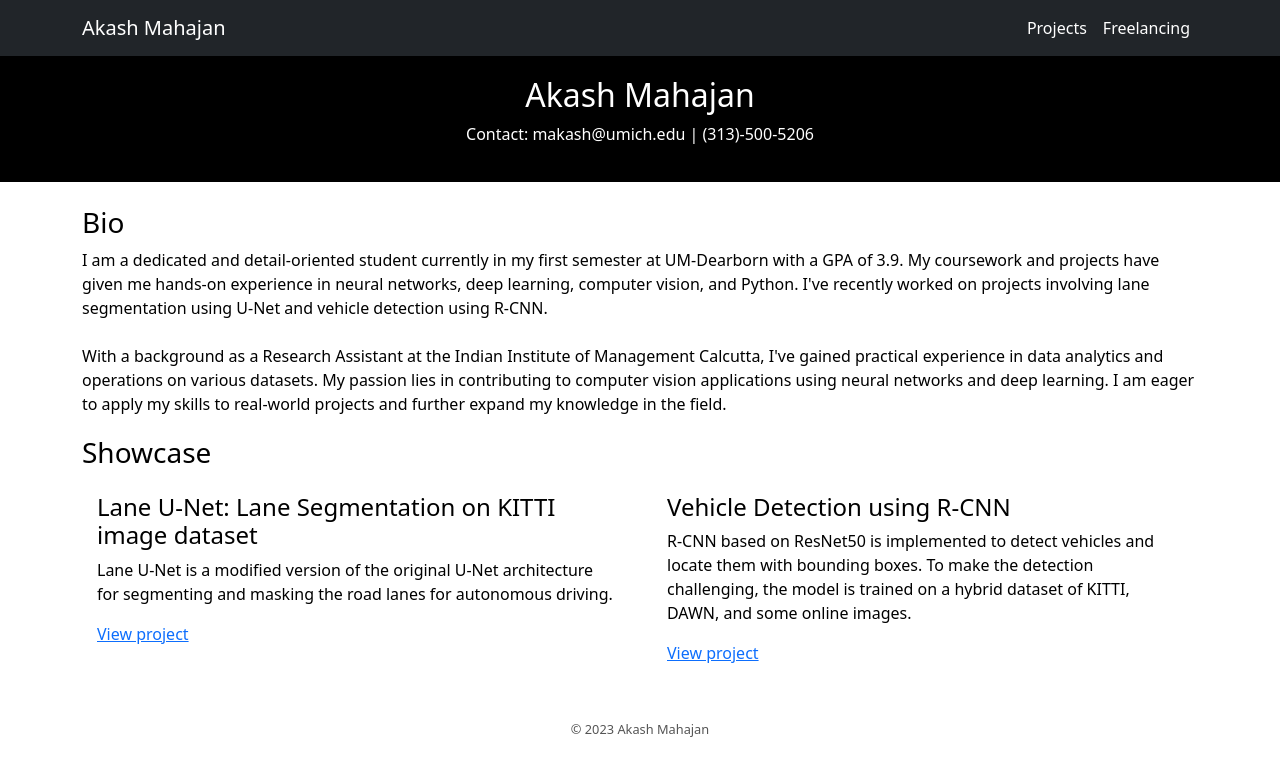
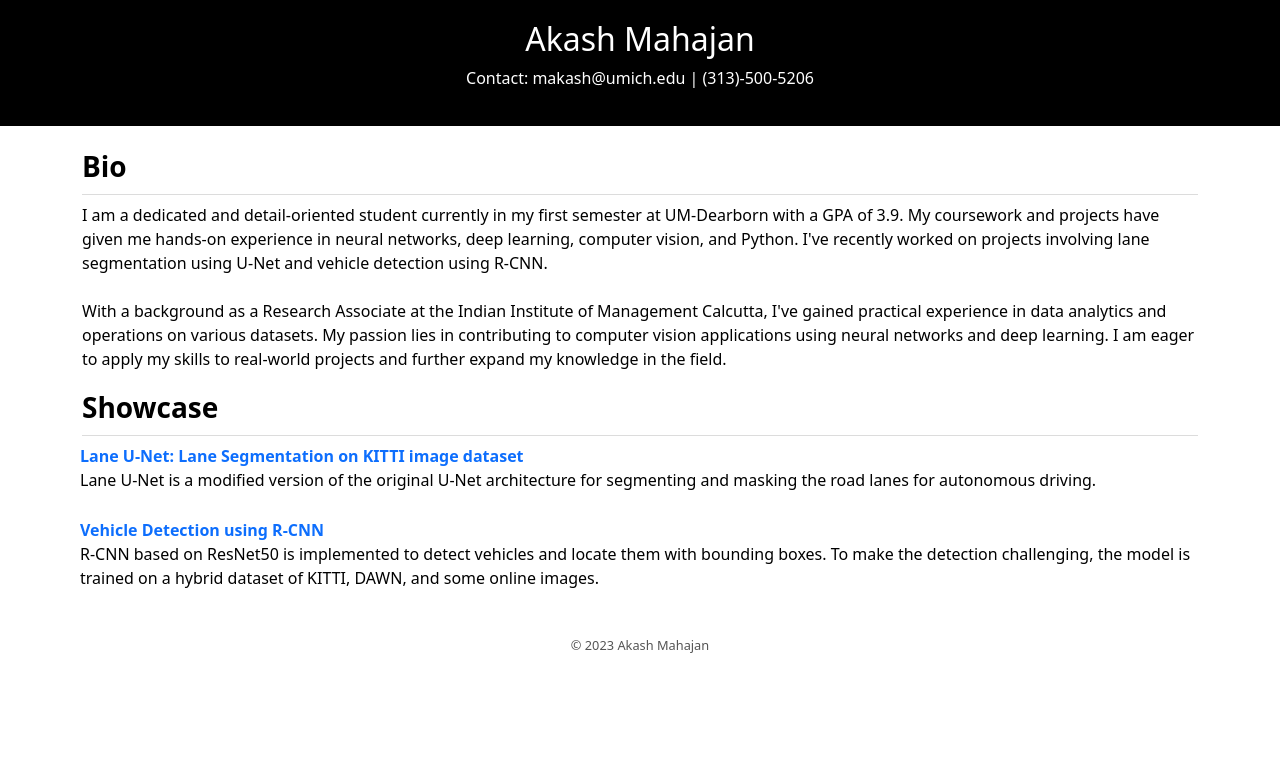
Before and after one commit to punarvas/portfolio, a plain HTML site: page index.html in a window 1280 px wide. Drawn offline with nearby package versions, Linux system fonts and the light colour scheme.

Commit message:
Edit sections

```diff
--- a/index.html
+++ b/index.html
@@ -30,8 +30,19 @@
         .project-card {
             border: 0px solid #555555;
             border-radius: 8px;
-            padding: 15px;
-            margin-bottom: 20px;
+            padding-bottom: 0px;
+            padding-left: 10px;
+            margin-bottom: 10px;
+        }
+
+        h3 {
+            font-weight: bold;
+            border-bottom: 1px solid gainsboro;
+            padding-bottom: 10px;
+        }
+
+        a {
+            text-decoration: none;
         }
 
         .skills {
@@ -70,29 +81,6 @@
 </head>
 
 <body>
-
-    <!-- Navigation Bar -->
-    <nav class="navbar navbar-expand-lg navbar-dark bg-dark">
-        <div class="container">
-            <a class="navbar-brand" href="#">Akash Mahajan</a>
-            <button class="navbar-toggler" type="button" data-bs-toggle="collapse" data-bs-target="#navbarNav"
-                aria-controls="navbarNav" aria-expanded="false" aria-label="Toggle navigation">
-                <span class="navbar-toggler-icon"></span>
-            </button>
-            <div class="collapse navbar-collapse justify-content-end" id="navbarNav">
-                <ul class="navbar-nav">
-                    <li class="nav-item">
-                        <a class="nav-link" href="#projects">Projects</a>
-                    </li>
-                    <li class="nav-item">
-                        <a class="nav-link" href="#freelancing">Freelancing</a>
-                    </li>
-                    <!-- Add more navigation items as needed -->
-                </ul>
-            </div>
-        </div>
-    </nav>
-
     <!-- Header Section -->
     <div class="header text-center">
         <h2>Akash Mahajan</h2>
@@ -107,12 +95,14 @@
             <p>
                 I am a dedicated and detail-oriented student currently in my first semester at UM-Dearborn with a GPA of
                 3.9. My coursework and projects have given me hands-on experience in neural networks, deep learning,
-                computer vision, and Python. I've recently worked on projects involving lane segmentation using U-Net and
+                computer vision, and Python. I've recently worked on projects involving lane segmentation using U-Net
+                and
                 vehicle detection using R-CNN.
                 <br><br>
-                With a background as a Research Assistant at the Indian Institute of Management Calcutta, I've gained
+                With a background as a Research Associate at the Indian Institute of Management Calcutta, I've gained
                 practical experience in data analytics and operations on various datasets. My passion lies in
-                contributing to computer vision applications using neural networks and deep learning. I am eager to apply
+                contributing to computer vision applications using neural networks and deep learning. I am eager to
+                apply
                 my skills to real-world projects and further expand my knowledge in the field.
             </p>
         </div>
@@ -120,35 +110,30 @@
         <!-- Projects Section -->
         <div id="projects" class="project">
             <h3>Showcase</h3>
-
-            <div class="row">
-                <div class="col-md-6">
+            <div class="col">
+                <div class="row">
                     <div class="project-card">
-                        <h4>Lane U-Net: Lane Segmentation on KITTI image dataset</h4>
-                        <p>Lane U-Net is a modified version of the original U-Net architecture for segmenting and
+                        <p><b><a href="pages/lane_unet.html">Lane U-Net: Lane Segmentation on KITTI image dataset</a></b><br />
+                            Lane U-Net is a modified version of the original U-Net architecture for segmenting and
                             masking
                             the road lanes for autonomous driving.
                         </p>
-                        <a href="pages/lane_unet.html">View project</a>
                     </div>
                 </div>
 
-                <div class="col-md-6">
+                <div class="row">
                     <div class="project-card">
-                        <h4>Vehicle Detection using R-CNN</h4>
-                        <p>R-CNN based on ResNet50 is implemented to detect vehicles and locate them with bounding boxes.
+                        <p><b><a href="pages/vehicle_detection_rcnn.html">Vehicle Detection using R-CNN</a></b><br />
+                            R-CNN based on ResNet50 is implemented to detect vehicles and locate them with bounding
+                            boxes.
                             To make the detection challenging, the model is trained on a hybrid dataset of KITTI, DAWN,
                             and some online images.
                         </p>
-                        <a href="pages/vehicle_detection_rcnn.html">View project</a>
                     </div>
                 </div>
-
-                <!-- Add more projects as needed -->
-
             </div>
         </div>
-</div>
+    </div>
 
     <!-- Footer Section -->
     <footer>
```
